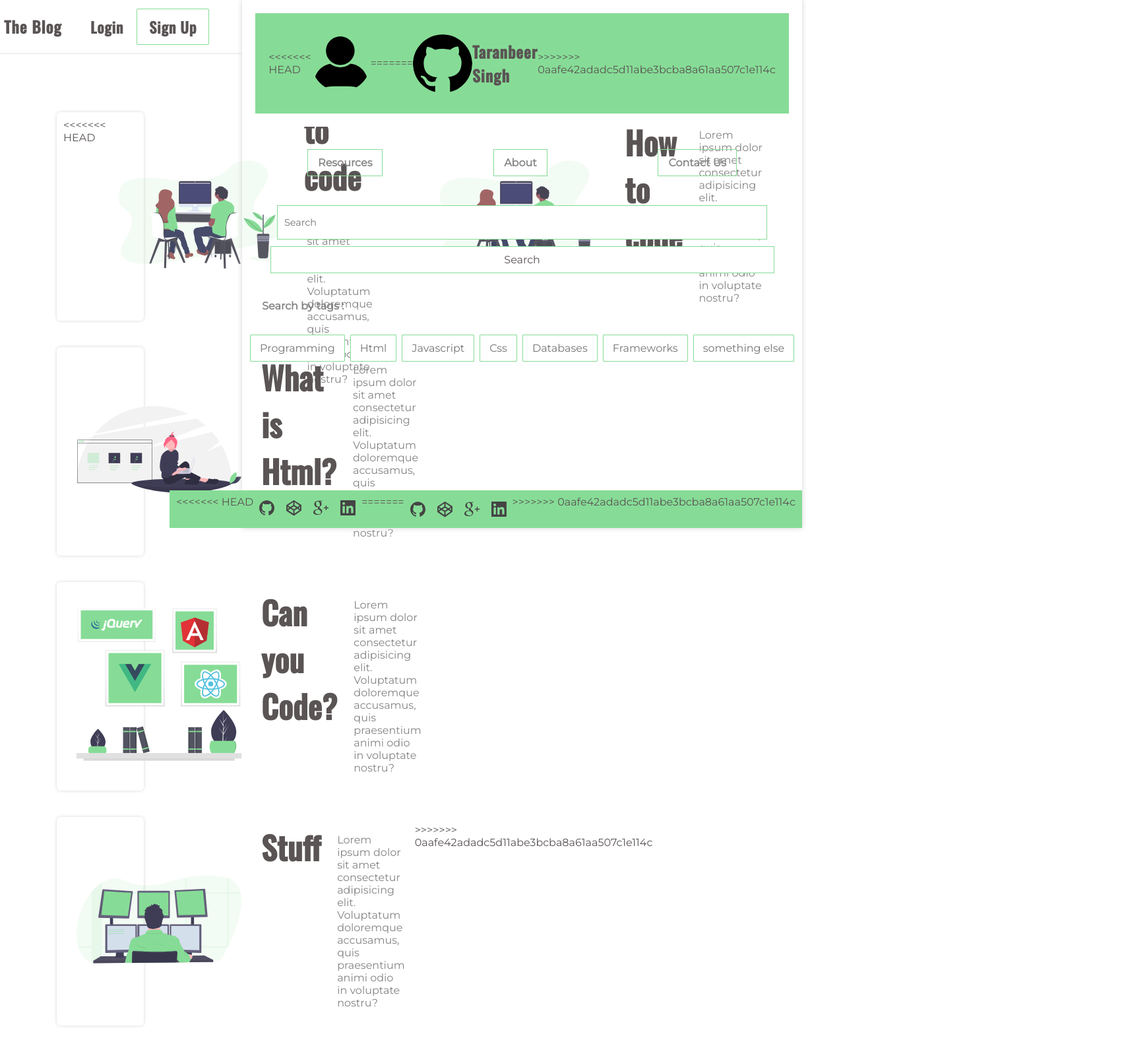
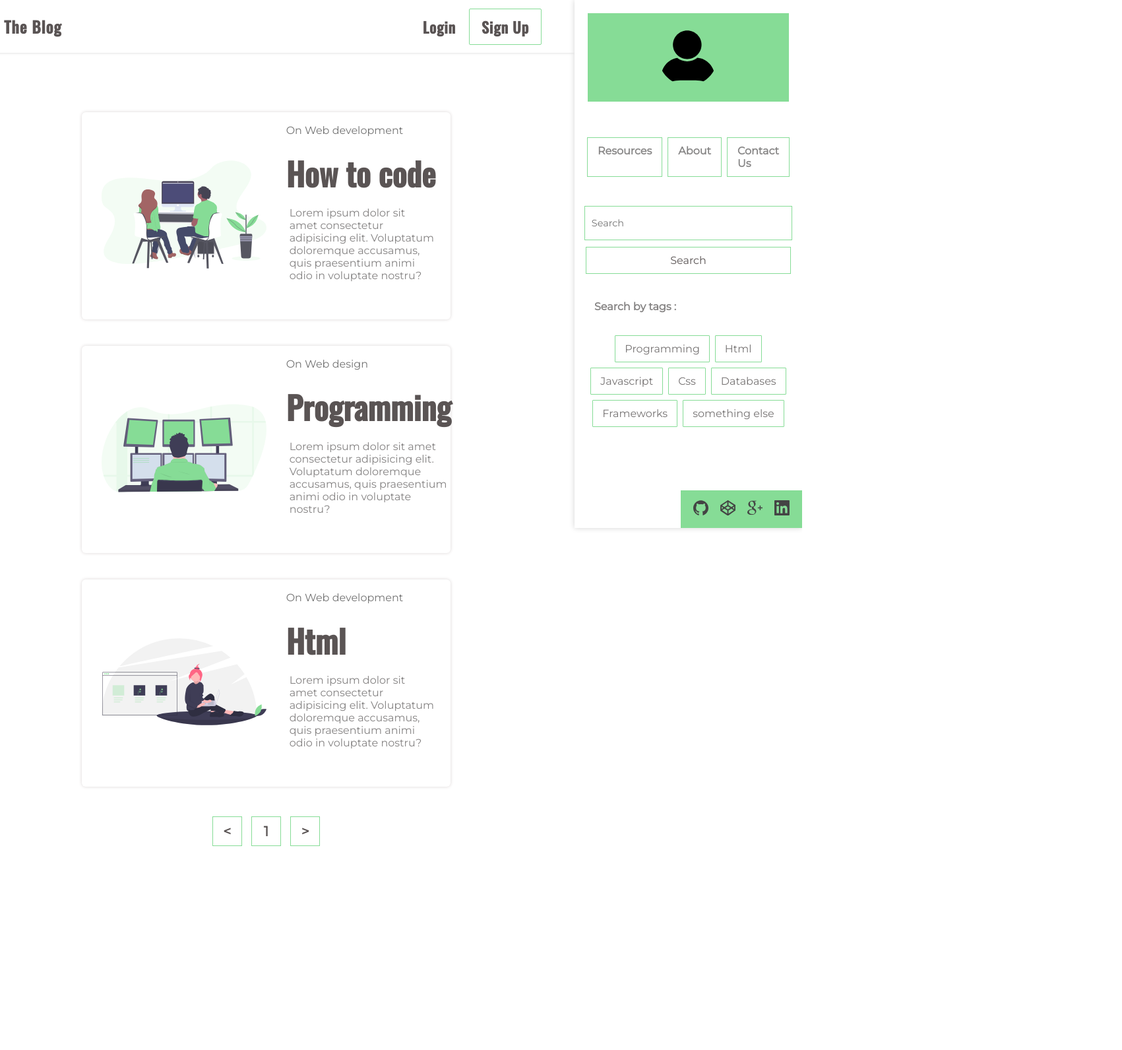
Before and after one commit to staranbeer/The-Blog, a plain HTML site: page index.html in a window 1280 px wide. Shown: the top 1591 px of the page at 66% size, 1701 px wide, since content can reach past the window. After the commit the page ends 1312 px from the top, so only its background shows below. Drawn offline with nearby package versions, Linux system fonts and the light colour scheme.

Commit message:
resolved an issue

```diff
--- a/index.html
+++ b/index.html
@@ -4,7 +4,7 @@
     <meta charset="UTF-8">
     <meta name="viewport" content="width=device-width, initial-scale=1.0">
     <title>Blog</title>
-    <link rel="stylesheet" href="./style.css">
+    <link rel="stylesheet" href="/style.css">
     <link href="https://fonts.googleapis.com/css2?family=Montserrat:ital,wght@0,400;1,300&family=Oswald:wght@300;400;500&display=swap" rel="stylesheet">
 </head>
 <body>
@@ -27,7 +27,6 @@
 
         <main class="posts">
             <div class="post">
-<<<<<<< HEAD
                 <div class="post-image-container">
                     <img class="post-image" src="/images/1.svg.svg" alt="">
                 </div>
@@ -37,30 +36,9 @@
                     <h3 class="post-title">How to code</h3>
                     <p class="post-description">Lorem ipsum dolor sit amet consectetur adipisicing elit. Voluptatum doloremque accusamus, quis praesentium animi odio in voluptate nostru?</p>
                 </div>
-=======
-                <img class="post-image" src="./images/1.svg.svg" alt="">
-                <h3 class="post-title">How to code</h3>
-                <p class="post-description">Lorem ipsum dolor sit amet consectetur adipisicing elit. Voluptatum doloremque accusamus, quis praesentium animi odio in voluptate nostru?</p>
-            </div>
-            <div class="post">
-                <img class="post-image" src="./images/4.svg" alt="">
-                <h3 class="post-title">What is Html?</h3>
-                <p class="post-description">Lorem ipsum dolor sit amet consectetur adipisicing elit. Voluptatum doloremque accusamus, quis praesentium animi odio in voluptate nostru?</p>
-            </div>
-            <div class="post">
-                <img class="post-image" src="./images/3.svg" alt="">
-                <h3 class="post-title">Can you Code?</h3>
-                <p class="post-description">Lorem ipsum dolor sit amet consectetur adipisicing elit. Voluptatum doloremque accusamus, quis praesentium animi odio in voluptate nostru?</p>
-            </div>
-            <div class="post">
-                <img class="post-image" src="./images/2.svg.svg" alt="">
-                <h3 class="post-title">Stuff</h3>
-                <p class="post-description">Lorem ipsum dolor sit amet consectetur adipisicing elit. Voluptatum doloremque accusamus, quis praesentium animi odio in voluptate nostru?</p>
->>>>>>> 0aafe42adadc5d11abe3bcba8a61aa507c1e114c
             </div>
 
             <div class="post">
-<<<<<<< HEAD
                 <div class="post-image-container">
                     <img class="post-image" src="/images/2.svg.svg" alt="">
                 </div>
@@ -70,15 +48,9 @@
                     <h3 class="post-title">Programming</h3>
                     <p class="post-description">Lorem ipsum dolor sit amet consectetur adipisicing elit. Voluptatum doloremque accusamus, quis praesentium animi odio in voluptate nostru?</p>
                 </div>
-=======
-                <img class="post-image" src="./images/4.svg" alt="">
-                <h3 class="post-title">Css and its perks</h3>
-                <p class="post-description">Lorem ipsum dolor sit amet consectetur adipisicing elit. Voluptatum doloremque accusamus, quis praesentium animi odio in voluptate nostru?</p>
->>>>>>> 0aafe42adadc5d11abe3bcba8a61aa507c1e114c
             </div>
 
             <div class="post">
-<<<<<<< HEAD
                 <div class="post-image-container">
                     <img class="post-image" src="/images/4.svg" alt="">
                 </div>
@@ -88,11 +60,6 @@
                     <h3 class="post-title">Html</h3>
                     <p class="post-description">Lorem ipsum dolor sit amet consectetur adipisicing elit. Voluptatum doloremque accusamus, quis praesentium animi odio in voluptate nostru?</p>
                 </div>
-=======
-                <img class="post-image" src="./images/1.svg.svg" alt="">
-                <h3 class="post-title">Programming</h3>
-                <p class="post-description">Lorem ipsum dolor sit amet consectetur adipisicing elit. Voluptatum doloremque accusamus, quis praesentium animi odio in voluptate nostru?</p>
->>>>>>> 0aafe42adadc5d11abe3bcba8a61aa507c1e114c
             </div>
 
         </main>
@@ -101,12 +68,7 @@
 
         <aside class="sidebar">
             <div class="profile-info">
-<<<<<<< HEAD
                 <a href="#"><img class="blog-profile-image" src="/images/profile-image.svg" alt=""></a>
-=======
-                <img class="blog-profile-image" src="./images/social-1_logo-github.svg" alt="">
-                <h2 class="blog-username">Taranbeer Singh</h2>
->>>>>>> 0aafe42adadc5d11abe3bcba8a61aa507c1e114c
             </div>
 
             <div class="useful-links">
@@ -132,17 +94,10 @@
             </div>
 
             <div class="social-media">
-<<<<<<< HEAD
                 <a href="#"><img src="/images/icons/social-1_logo-github.svg" alt=""></a>
                 <a href="#"><img src="/images/icons/social-1_logo-codepen.svg" alt=""></a>
                 <a href=""><img src="/images/icons/social-1_logo-google-plus.svg" alt=""></a>
                <a href=""><img src="images/icons/social-1_logo-linkedin.svg" alt=""></a>
-=======
-                <img src="./images/icons/social-1_logo-github.svg" alt="">
-                <img src="./images/icons/social-1_logo-codepen.svg" alt="">
-                <img src="./images/icons/social-1_logo-google-plus.svg" alt="">
-                <img src="./images/icons/social-1_logo-linkedin.svg" alt="">
->>>>>>> 0aafe42adadc5d11abe3bcba8a61aa507c1e114c
             </div>
         </aside>
 
```
